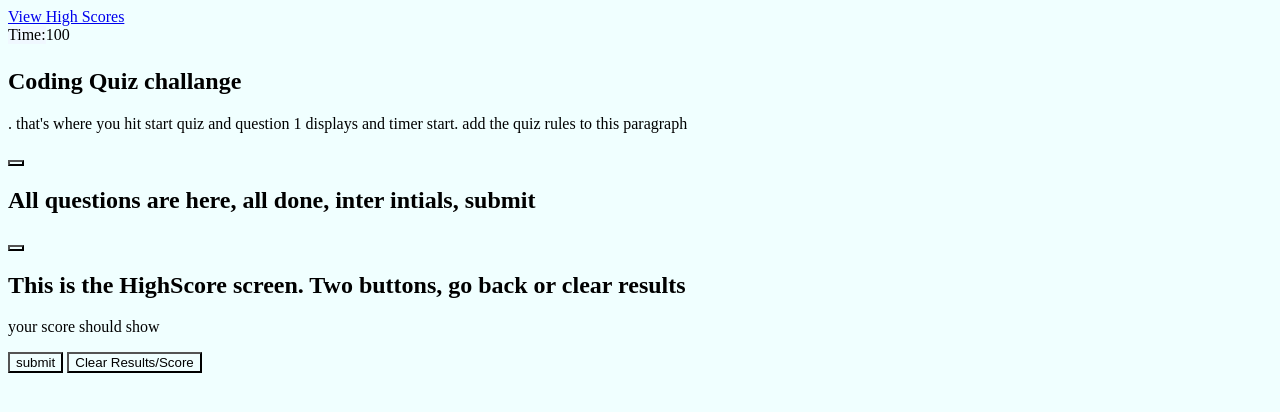
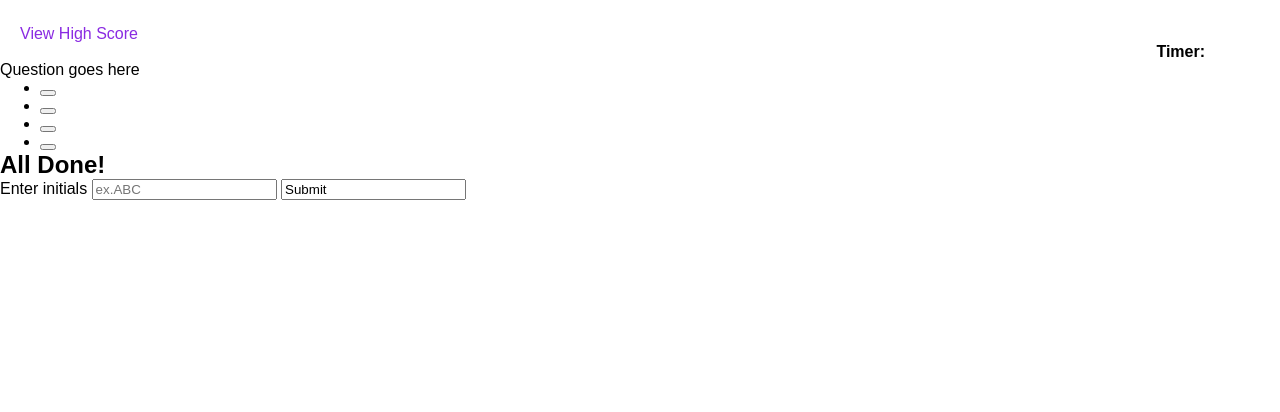
Before and after one commit to Hatech88/Timed-Quiz-HW4, a plain HTML site: page Develop/index.html in a window 1280 px wide. Drawn offline with nearby package versions, Linux system fonts and the light colour scheme.

Commit message:
Setup the main HTML and CSS for the page

```diff
--- a/Develop/index.html
+++ b/Develop/index.html
@@ -5,80 +5,75 @@
     <meta http-equiv="X-UA-Compatible" content="IE=edge">
     <meta name="viewport" content="width=device-width, initial-scale=1.0">
 
+    <link rel="stylesheet" href="style.css">
     <title>Timed Quiz</title>
-    <link rel="stylesheet" href="./style.css">
+</head>
+<body>
+    <div class="app">
 
-
-</head>
+        <header>
+            <!-- div with timer and high score link -->
+            <div id="header">
+                <a id="score" href="highcore.html"> View High Score</a>
+               <h2 id="timer">Timer: </h2>
+           </div>
+        </header>
 
 
 
-<body>
-    <div id="quiz">
 
-    <!-- this the for the highscore and the timer -->
-        <header>
+        <main class="container">
+            <!-- Quiz beginning in this section: it one div for question and another for choices buttons and a div for the answers check -->
+            <section id="quiz">
+                <div id="question">Question goes here</div>
 
-            <!-- View HighScore -->
-            <div >
+                <!-- this div is for the choices buttons: create un ordered list for choices-->
+                <div id="choices">
+                    <ul>
+                        <!-- each list has a type, three classes, id, and onclick jQuery element -->
+                        <li><button type="button" class="" id="" onclick=""></button></li>
+                        <li><button type="button" class="" id="" onclick=""></button></li>
+                        <li><button type="button" class="" id="" onclick=""></button></li>
+                        <li><button type="button" class="" id="" onclick=""></button></li>
+                    </ul>
+                </div>
 
-                <a href="#" id="viewHighScore">View High Scores</a>
-            </div>
+                <!-- Another div to check if the answer right or wrong -->
+                <div id="answerCheck"></div>
+            </section>
 
-            <!-- timer  -->
-            <div id="timer">
-                <i class=""></i> Time: <span id="timeLeft">100</span>
-                 </div>
+
+            <!-- Second section is for score info -->
+            <!-- this section has the end message, result,enter initails  and form check,and submit button-->
+            <section id="finalScore">
+
+                <h2 id="endMessage">All Done!</h2>
+                <div id="result"></div>
+
+                <!-- form to enter unser initials input. Validate in js file-->
+                <form action="">
+
+                    <!-- div has the label, type of input, and submit button for last page -->
+                    <div id="initials">
+                        <label for="users" id="name">Enter initials</label>
+
+                    <!-- there are different types on input, choose what you need -->
+                        <input type="text" id="contactInfo" placeholder="ex.ABC">
+                        <input type="type" id="userInfo" class="lastSubmitbtn" onclick="" value="Submit"/>
 
 
 
-            <!-- button to start the quiz
-            <button id="Start-quiz">View HighScore </button>
-            <!-- add a note or an alert dislays when the button is click or a confirm -->
-            <!-- <p id="">quiz info here</p> -->
-        </header>
-
-        <main>
-
-<!-- first screen after starting the quiz -->
-            <section id="main-Screen">
-                <h1>Coding Quiz challange</h1>
-                <p>. that's where you hit start quiz and question 1 displays and timer start. add the quiz rules to this paragraph</p>
-                <ol></ol>
-                <button></button>
+                    </div>
+                </form>
 
             </section>
 
 
-<!-- screen tow prob used for the questions and selections  and submiting your answer, timer shows here-->
-            <section id="screen2">
-                <h1>All questions are here, all done, inter intials, submit</h1>
-                <p></p>
-                <ol></ol>
-                <button></button>
-            </section>
 
 
-<!-- screen 3 is used for the score displayed  -->
-            <section id="screen3">
-                <h1>This is the HighScore screen. Two buttons, go back or clear results </h1>
-                <p>your score should show</p>
-                <ol></ol>
-                <button>submit</button>
-                <button>Clear Results/Score</button>
-            </section>
         </main>
-
 
     </div>
 
-
 </body>
-
-
-
-<!-- linking JavaScript file, JQuery, and Bootstrap to my HTML -->
-<script src="https://cdnjs.cloudflare.com/ajax/libs/jquery/3.5.1/jquery.slim.min.js"></script>
-<script src="https://cdnjs.cloudflare.com/ajax/libs/twitter-bootstrap/4.5.0/js/bootstrap.min.js"></script>
-<script src="./script.js"></script>
 </html>
--- a/Develop/script.js
+++ /dev/null
@@ -1,13 +0,0 @@
-
-
-// timer setup
-let StartTimer = 100;
-
-
-var timerCount = () =>{
-    setInterval(()=> {
-        let timer = document.getElementById('timer')
-        timer.innerHTML = StartTimer;
-        StartTimer--;
-    },1000)
-}
--- a/Develop/style.css
+++ b/Develop/style.css
@@ -1,14 +1,37 @@
+
 * {
-    background-color:azure;
+    font-family: Arial, Helvetica, sans-serif;
+    margin: 0%;
+    box-sizing: border-box;
 
 }
 
 
+:root{
+    --main-color: blueviolet;
+    --second-color: teal;
+    --third-color: rgb(182, 204, 214);
+}
 
+/* header id style*/
+#header {
+    margin-top: 25px;
+}
+
+/* view high score link style */
+#score{
+    text-decoration:none;
+color: var(--main-color);
+margin-left: 20px;
+}
+
+/* the timer style */
 #timer {
-    background-color:aliceblue;
-    margin: 0%;
-    display: inline-flex;
-    justify-content: center;
+    text-align: right;
+    margin-right: 75px;
+    font-size: medium;
+
+
+
 
 }
```
Also changed, not shown: Develop/pachage.json (added, +19 -0 lines), highscore.html (added).
